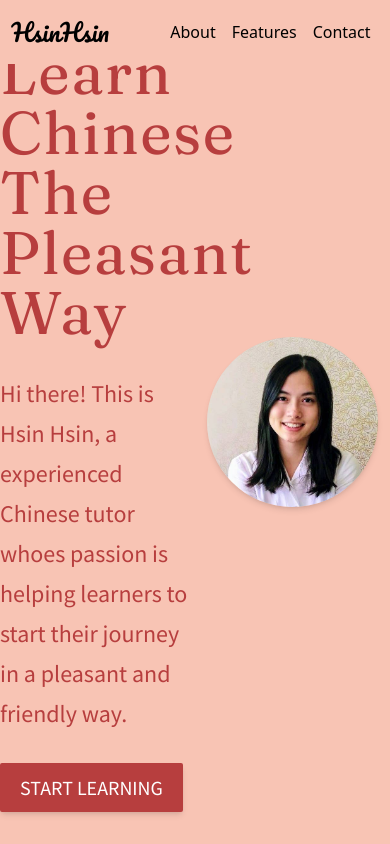
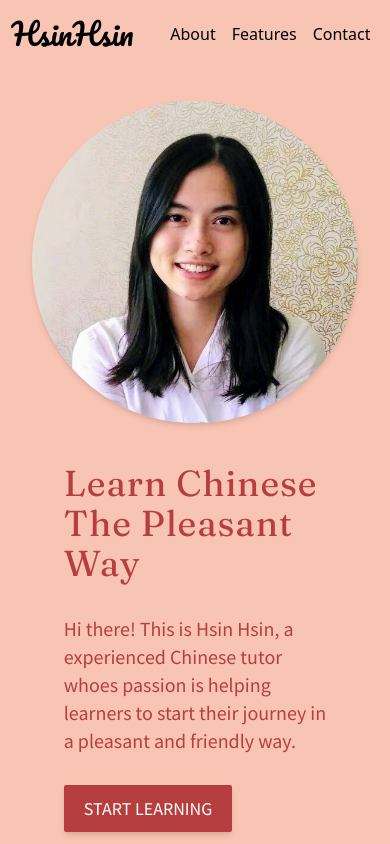
Before and after one commit to mmkrty/client-project-hsinhsin, a React (Vite) app: page / in a window 390 px wide. Built offline with nearby package versions, Linux system fonts and the light colour scheme.

Commit message:
add custom media breakpoint and responsiveness to home

```diff
--- a/src/components/hero/hero.component.jsx
+++ b/src/components/hero/hero.component.jsx
@@ -7,17 +7,19 @@ const Hero = ({ props }) => {
   return (
     <section className=" bg-secondary flex items-center justify-center">
       <animated.div style={aniProps}>
-        <div className="min-h-screen max-w-7xl flex justify-center items-center">
-          <div className="w-2/4">
-            <h1 className="text-6xl mb-8 font-fraunces capitalize tracking-wide text-prime">
+        <div className="min-h-screen max-w-7xl flex justify-center items-center mx-5 -md:flex-col-reverse">
+          <div className="w-2/4 -md:w-3/4">
+            <h1 className="text-6xl mb-8 font-fraunces capitalize tracking-wide text-prime -lg:text-4xl">
               {hero.header}
             </h1>
-            <p className="text-2xl mb-10 leading-10 text-prime">{hero.intro}</p>
-            <a className="text-xl py-3 px-5 text-white bg-prime rounded-sm shadow-md cursor-pointer uppercase">
+            <p className="text-2xl mb-10 leading-10 text-prime -lg:text-xl">
+              {hero.intro}
+            </p>
+            <a className="text-xl py-3 px-5 text-white bg-prime rounded-sm shadow-md cursor-pointer uppercase -lg:text-lg">
               {hero.action}
             </a>
           </div>
-          <div className="max-w-2xl rounded-full shadow-md overflow-hidden mx-3">
+          <div className="max-w-2xl rounded-full shadow-md overflow-hidden mx-3 -md:mt-20 -md:mb-10 -md:max-w-xl">
             <img className="max-w-full" src={thumb} alt="picture" />
           </div>
         </div>
--- a/src/components/navbar/navbar.component.jsx
+++ b/src/components/navbar/navbar.component.jsx
@@ -8,7 +8,7 @@ const NavBar = () => {
         <div class="w-36">
           <Link to="/">
             {/* <img src="" alt="logo" class="w-full" /> */}
-            <p className="font-pacifacto text-2xl">HsinHsin</p>
+            <p className="font-pacifacto text-3xl">HsinHsin</p>
           </Link>
         </div>
         <ul class="flex justify-between items-center">
--- a/tailwind.config.cjs
+++ b/tailwind.config.cjs
@@ -13,6 +13,22 @@ module.exports = {
         "source-sans-pro": ['"Source Sans Pro"', "sans-serif"],
         pacifacto: ['"Pacifico"', "cursive"],
       },
+      screens: {
+        "-2xl": { max: "1536px" },
+        // => @media (max-width: 1536px) { ... }
+
+        "-xl": { max: "1280px" },
+        // => @media (max-width: 1280px) { ... }
+
+        "-lg": { max: "1024px" },
+        // => @media (max-width: 1024px) { ... }
+
+        "-md": { max: "768px" },
+        // => @media (max-width: 768px) { ... }
+
+        "-sm": { max: "640px" },
+        // => @media (max-width: 640px) { ... }
+      },
     },
   },
   plugins: [],
```
